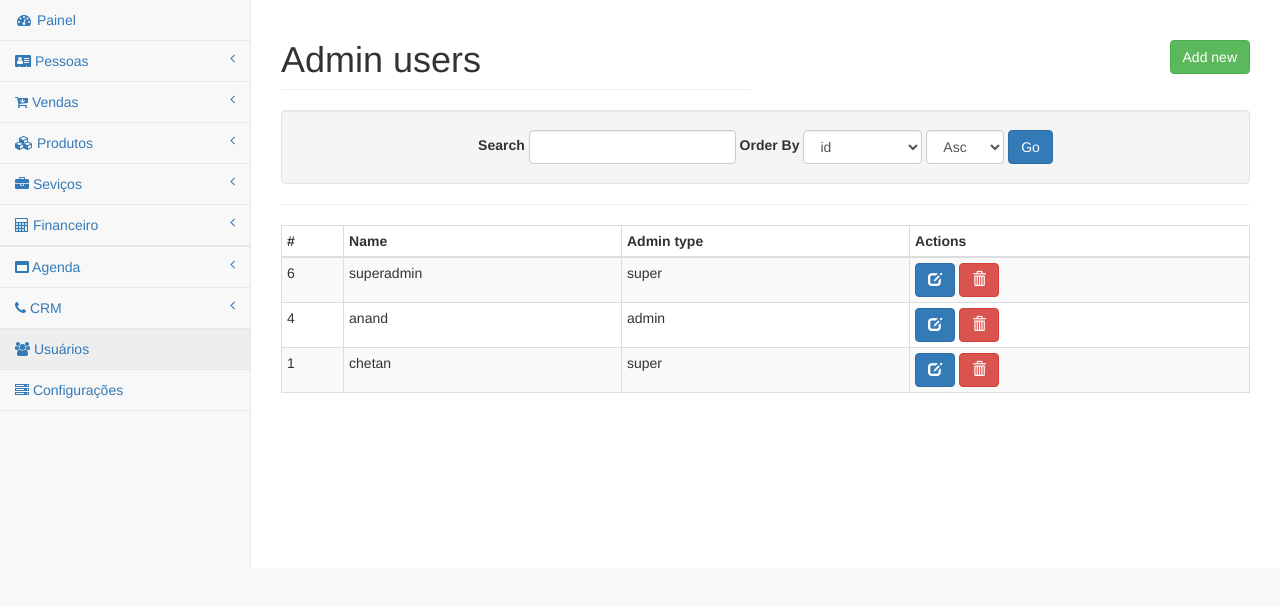
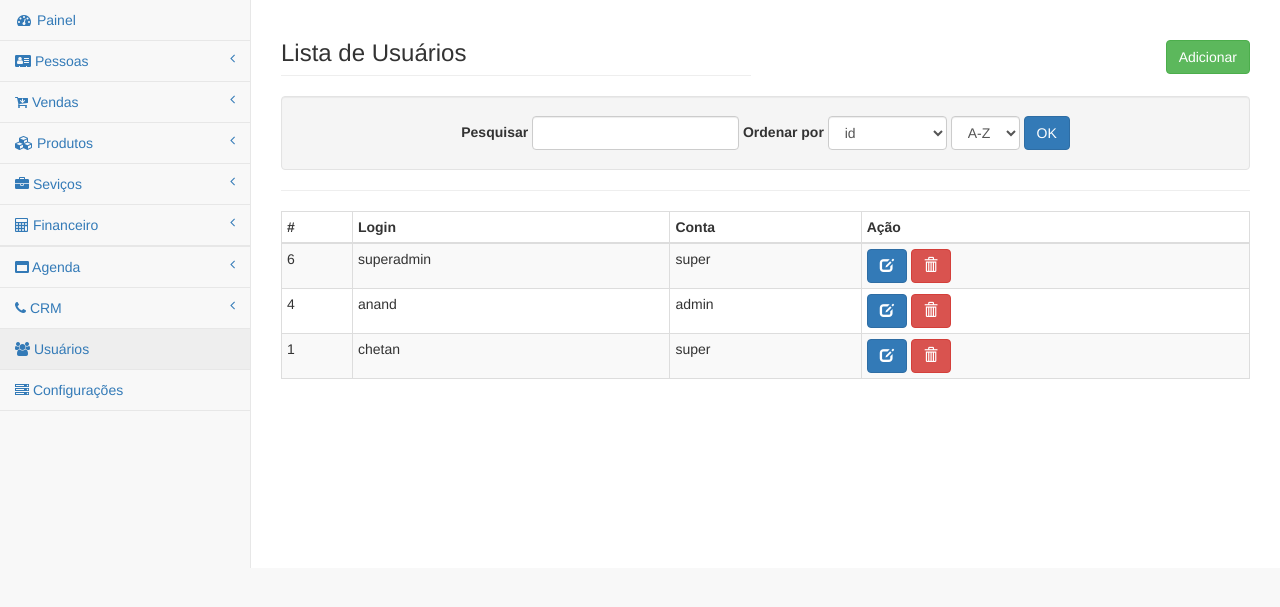
Before and after one commit to leomarsa/openguaraerp, a PHP site: page /admin_users.php in a window 1280 px wide. Shown: the part 51-658 px from the top of the page. Run offline with PHP 8.4, Linux system fonts and the light colour scheme; the visitor is signed in with stand-in values (Sample User, id 1); data comes from the database, SQL or seed files in the repository.

Commit message:
Atualização e Tradução

```diff
--- a/add_customer.php
+++ b/add_customer.php
@@ -16,7 +16,7 @@ if ($_SERVER['REQUEST_METHOD'] == 'POST')
 
     if($last_id)
     {
-    	$_SESSION['success'] = "Customer added successfully!";
+    	$_SESSION['success'] = "Cliente adicionado com sucesso!";
     	header('location: customers.php');
     	exit();
     }
--- a/admin_users.php
+++ b/admin_users.php
@@ -64,11 +64,11 @@ include_once 'includes/header.php';
 <div id="page-wrapper">
 <div class="row">
      <div class="col-lg-6">
-            <h1 class="page-header">Admin users</h1>
+            <h3 class="page-header">Lista de Usuários</h3>
         </div>
         <div class="col-lg-6" style="">
             <div class="page-action-links text-right">
-            <a href="add_admin.php"> <button class="btn btn-success">Add new</button></a>
+            <a href="add_admin.php"> <button class="btn btn-success">Adicionar</button></a>
             </div>
         </div>
 </div>
@@ -83,9 +83,9 @@ include_once 'includes/header.php';
     <!--    Begin filter section-->
     <div class="well text-center filter-form">
         <form class="form form-inline" action="">
-            <label for="input_search" >Search</label>
+            <label for="input_search" >Pesquisar</label>
             <input type="text" class="form-control" id="input_search"  name="search_string" value="<?php echo $search_string; ?>">
-            <label for ="input_order">Order By</label>
+            <label for ="input_order">Ordenar por</label>
             <select name="filter_col" class="form-control">
 
                 <?php
@@ -103,14 +103,14 @@ include_once 'includes/header.php';
                 if ($order_by == 'Asc') {
                     echo "selected";
                 }
-                ?> >Asc</option>
+                ?> >A-Z</option>
                 <option value="Desc" <?php
                 if ($order_by == 'Desc') {
                     echo "selected";
                 }
-                ?>>Desc</option>
+                ?>>Z-A</option>
             </select>
-            <input type="submit" value="Go" class="btn btn-primary">
+            <input type="submit" value="OK" class="btn btn-primary">
 
         </form>
     </div>
@@ -120,9 +120,9 @@ include_once 'includes/header.php';
         <thead>
             <tr>
                 <th class="header">#</th>
-                <th>Name</th>
-                <th>Admin type</th>
-                <th>Actions</th>
+                <th>Login</th>
+                <th>Conta</th>
+                <th>Ação</th>
             </tr>
         </thead>
         <tbody>
@@ -149,15 +149,15 @@ include_once 'includes/header.php';
                               <div class="modal-content">
                                 <div class="modal-header">
                                   <button type="button" class="close" data-dismiss="modal">&times;</button>
-                                  <h4 class="modal-title">Confirm</h4>
+                                  <h4 class="modal-title">Confirma</h4>
                                 </div>
                                 <div class="modal-body">
                                     <input type="hidden" name="del_id" id = "del_id" value="<?php echo $row['id'] ?>">
-                                    <p>Are you sure you want to delete this user?</p>
+                                    <p>Tem certeza de que deseja excluir este usuário?</p>
                                 </div>
                                 <div class="modal-footer">
-                                    <button type="submit" class="btn btn-default pull-left">Yes</button>
-                                    <button type="button" class="btn btn-default" data-dismiss="modal">No</button>
+                                    <button type="submit" class="btn btn-default pull-left">Sim</button>
+                                    <button type="button" class="btn btn-default" data-dismiss="modal">Não</button>
                                 </div>
                               </div>
                           </form>
--- a/delete_customer.php
+++ b/delete_customer.php
@@ -7,7 +7,7 @@ if ($del_id && $_SERVER['REQUEST_METHOD'] == 'POST')
 {
 
 	if($_SESSION['admin_type']!='super'){
-		$_SESSION['failure'] = "You don't have permission to perform this action";
+		$_SESSION['failure'] = "Você não tem permissão para executar esta ação";
     	header('location: customers.php');
         exit;
 
@@ -20,13 +20,13 @@ if ($del_id && $_SERVER['REQUEST_METHOD'] == 'POST')
 
     if ($status)
     {
-        $_SESSION['info'] = "Customer deleted successfully!";
+        $_SESSION['info'] = "Cliente excluído com sucesso!";
         header('location: customers.php');
         exit;
     }
     else
     {
-    	$_SESSION['failure'] = "Unable to delete customer";
+    	$_SESSION['failure'] = "Não é possível excluir o cliente";
     	header('location: customers.php');
         exit;
 
--- a/edit_customer.php
+++ b/edit_customer.php
@@ -26,7 +26,7 @@ if ($_SERVER['REQUEST_METHOD'] == 'POST')
 
     if($stat)
     {
-        $_SESSION['success'] = "Customer updated successfully!";
+        $_SESSION['success'] = "Cliente atualizado com sucesso!";
         //Redirect to the listing page,
         header('location: customers.php');
         //Important! Don't execute the rest put the exit/die.
@@ -50,7 +50,7 @@ if($edit)
 ?>
 <div id="page-wrapper">
     <div class="row">
-        <h2 class="page-header">Update Customer</h2>
+        <h3 class="page-header">Lista de Pessoas</h3>
     </div>
     <!-- Flash messages -->
     <?php
--- a/forms/customer_form.php
+++ b/forms/customer_form.php
@@ -12,10 +12,10 @@
     <div class="form-group">
         <label>Genero * </label>
         <label class="radio-inline">
-            <input type="radio" name="gender" value="male" <?php echo ($edit &&$customer['gender'] =='male') ? "checked": "" ; ?> required="required"/> Masculino
+            <input type="radio" name="gender" value="Masculino" <?php echo ($edit &&$customer['gender'] =='Masculino') ? "checked": "" ; ?> required="required"/> Masculino
         </label>
         <label class="radio-inline">
-            <input type="radio" name="gender" value="female" <?php echo ($edit && $customer['gender'] =='female')? "checked": "" ; ?> required="required" id="female"/> Feminino
+            <input type="radio" name="gender" value="Feminino" <?php echo ($edit && $customer['gender'] =='Feminino')? "checked": "" ; ?> required="required" id="Feminino"/> Feminino
         </label>
     </div>
 
@@ -26,7 +26,7 @@
 
     <div class="form-group">
         <label>Estado </label>
-           <?php $opt_arr = array("Maharashtra", "Kerala", "Madhya pradesh");
+           <?php $opt_arr = array("Acre", "Alagoas","Amapá","Amazonas","Bahia","Ceará","Distrito Federal","Espírito Santo","Goiás","Maranhão","Mato Grosso"," Mato Grosso do Sul","Minas Gerais","Pará","Paraíba","Paraná","Pernambuco","Piauí","Rio de Janeiro","Rio Grande do Norte"," Rio Grande do Sul","Rondônia","Roraima","Santa Catarina","São Paulo","Sergipe","Tocantins");
                             ?>
             <select name="state" class="form-control selectpicker" required>
                 <option value=" " >Seleciono o seu Estado</option>
--- a/login.php
+++ b/login.php
@@ -68,6 +68,6 @@ include_once 'includes/header.php';
 			</div>
 		</div>
 	</form>
-	<center><small>©2018 Leomar Soares. Todos os direitos reservados </small></center>
+	<center><small>Open Guara ERP - Livre para o seu Projeto </small></center>
 </div>
 <?php include_once 'includes/footer.php'; ?>
```
Also changed, not shown: customers.php (+6 -6 lines).
